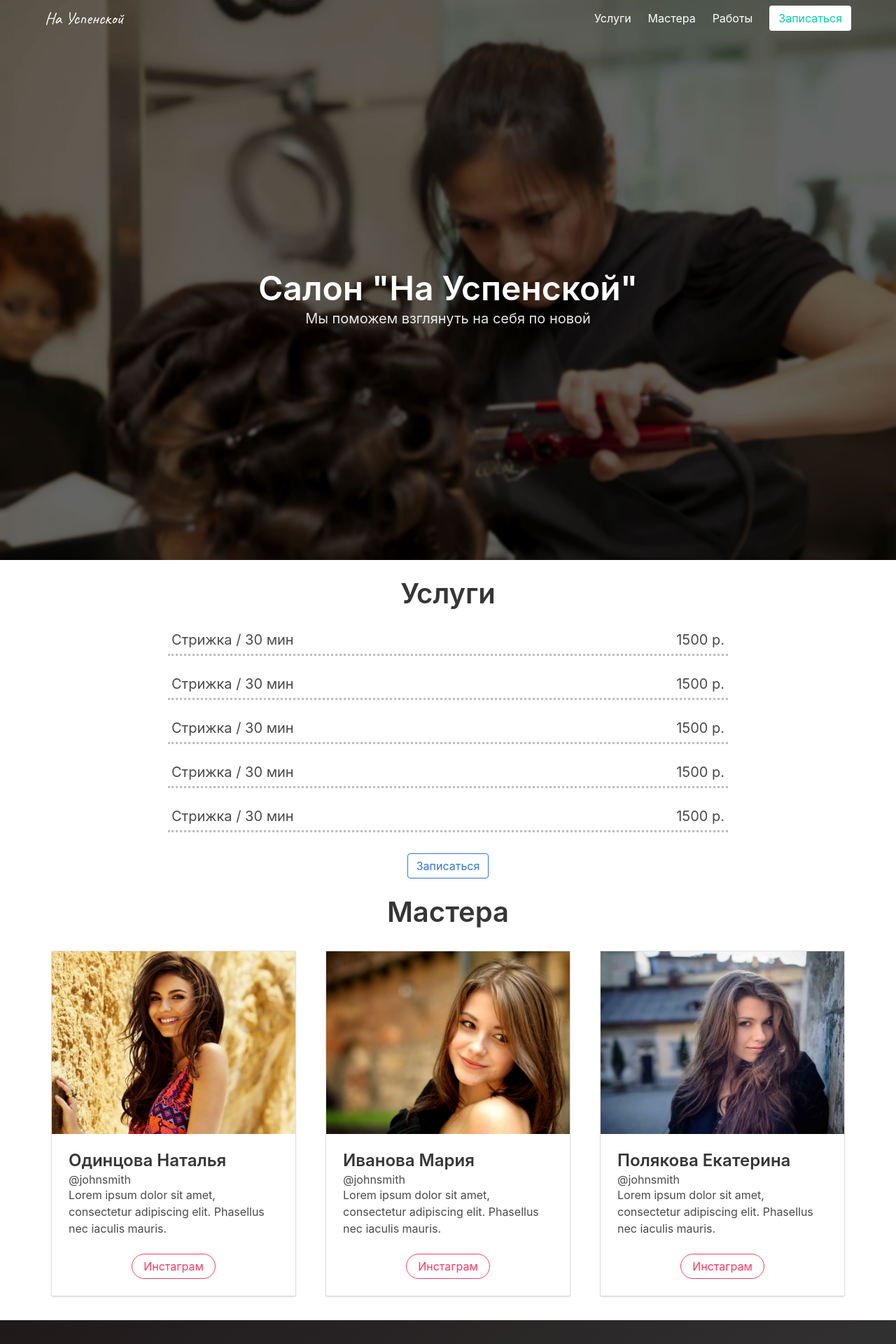
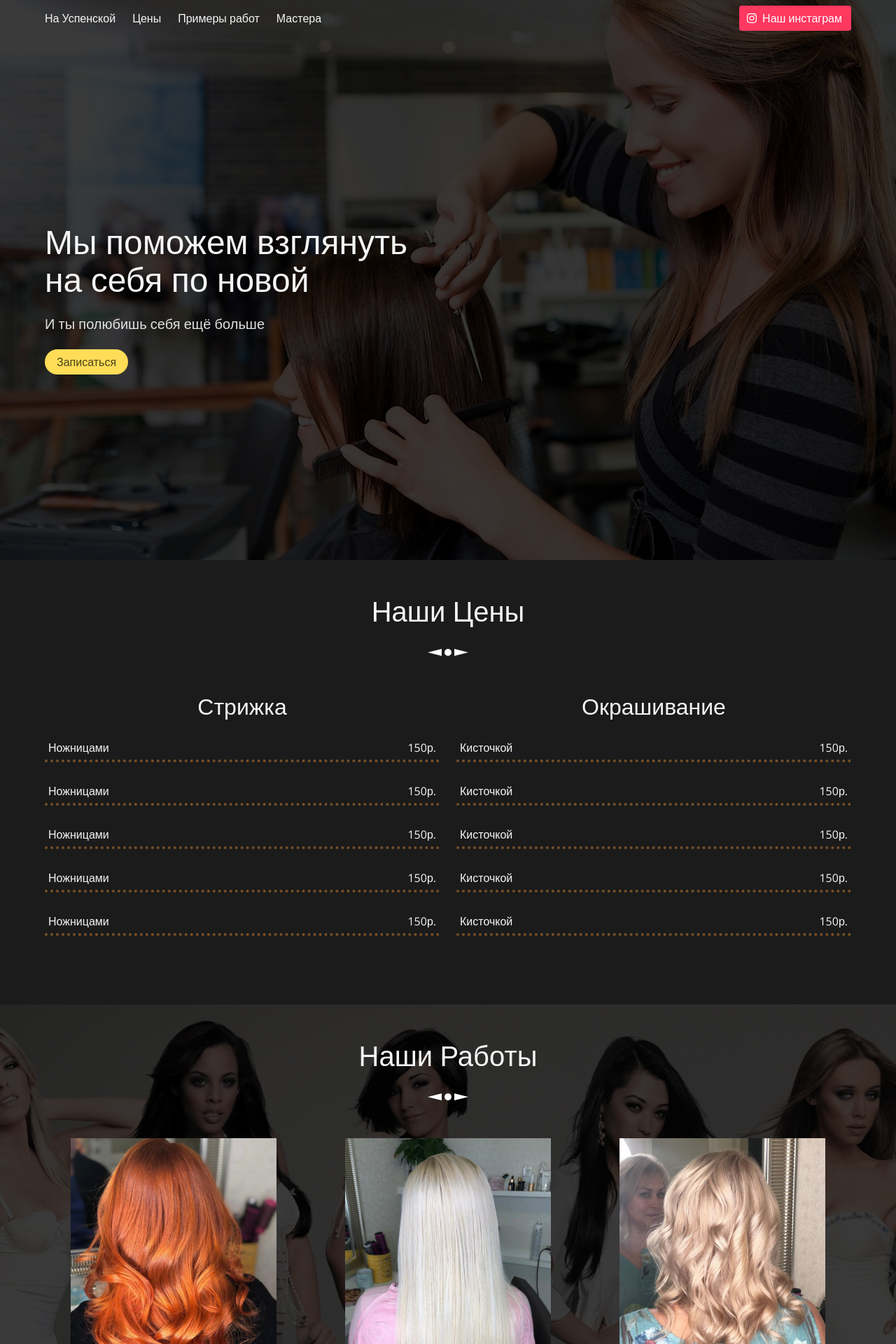
Before and after one commit to PanovYuri/site-of-salon, a Flask app: page / in a window 1280 px wide. Shown: the top 1920 px of the page at 70% size. Run offline with Flask 2, Linux system fonts and the light colour scheme; some libraries are stand-ins or nearby versions.

Commit message:
add new site

```diff
--- /dev/null
+++ b/static/css/mycss.css
@@ -0,0 +1,103 @@
+body {
+    font-family: 'Open Sans', sans-serif;
+}
+
+.title {
+    font-weight: 400;
+}
+
+@media screen and (max-width: 1023px) {
+    .first_container {
+        text-align: center;
+    }
+
+    body {
+        font-size: 2em;
+    }
+
+    #second_photo_group {
+        display: none;
+    }
+}
+
+@media screen and (min-width: 1024px) {
+    #dropdown a {
+        color: #4a4a4a;
+    }
+
+    #dropdown a:hover {
+        color: #f5f5f5;
+    }
+}
+
+.navbar-menu {
+    transition: .2s linear;
+}
+
+#burger_btn>span {
+    background: white;
+    height: 2px;
+}
+
+.header_block {
+    background-image: url(../img/beautysalon2.jpg);
+    background-position: center;
+    background-size: cover;
+}
+
+.title_block {
+    margin-top: 50px;
+}
+
+.hero:nth-child(2n) {
+    background: #1b1b1b;
+}
+
+.sub_decor {
+    width: 10px;
+    height: 10px;
+    border-radius: 50%;
+    background: white;
+    display: inline-block;
+}
+
+.sub_decor::before {
+    width: 100px;
+    height: 1px;
+    background: white;
+}
+
+.l_sub_decor {
+    display: inline-block;
+    border: 5px solid transparent;
+    border-right: 20px solid white;
+}
+
+.r_sub_decor {
+    display: inline-block;
+    border: 5px solid transparent;
+    border-left: 20px solid white;
+}
+
+.price_list li {
+    padding: 5px;
+    border-bottom: 4px dotted #785028;
+}
+
+#works {
+    background: url(../img/back_works3.jpg);
+    background-position: center;
+    background-size: cover;
+}
+
+#works img {
+    width: 80%;
+}
+
+#masters img {
+    object-fit: cover;
+}
+
+#masters p {
+    color: #4a4a4a;
+}
--- a/templates/index.html
+++ b/templates/index.html
@@ -1,95 +1,207 @@
 <!DOCTYPE html>
-<html lang="en">
+<html>
 
 <head>
     <meta charset="UTF-8">
     <link rel="stylesheet" href="static/css/bulma.min.css">
-    <link rel="stylesheet" href="static/css/main.css">
-    <link href="https://fonts.googleapis.com/css?family=Caveat&display=swap" rel="stylesheet">
+    <link rel="stylesheet" href="static/css/mycss.css">
+    <link href="https://fonts.googleapis.com/css?family=Open+Sans&display=swap" rel="stylesheet">
     <title>Document</title>
 </head>
 
 <body>
-    <section class="hero is-primary is-fullheight first_block">
+    <!-- head -->
+    <section class="hero is-fullheight header_block is-dark">
+        <div class="hero-head">
+            <div class="container">
+                <nav class="navbar is-dark" role="navigation" aria-label="main navigation">
+                    <div class="navbar-brand">
+                        <a href="#" class="navbar-item">
+                            На Успенской
+                        </a>
+                        <a id="burger_btn" role="button" class="navbar-burger burger" aria-label="menu"
+                            aria-expanded="false" data-target="navbarBasicExample" onclick="showMenu()">
+                            <span aria-hidden="true"></span>
+                            <span aria-hidden="true"></span>
+                            <span aria-hidden="true"></span>
+                        </a>
+                    </div>
+                    <div id="navbarBasicExample" class="navbar-menu">
+                        <div class="navbar-start">
+                            <a class="navbar-item" href="#price">
+                                Цены
+                            </a>
 
-        <div class="hero-head">
-            <nav class="navbar">
-                <div class="container">
-                    <div class="navbar-brand">
-                        <a class="navbar-item">
-                            <span class="site_logo">На Успенской</span>
+                            <a class="navbar-item" href="#works">
+                                Примеры работ
                             </a>
-                        <span class="navbar-burger burger" data-target="navbarMenuHeroA">
-                            <span></span>
-                            <span></span>
-                            <span></span>
-                        </span>
-                    </div>
-                    <div id="navbarMenuHeroA" class="navbar-menu">
-                        <div class="navbar-end">
-                            <a class="navbar-item" href="#price">
-                                Услуги
-                            </a>
-                            <a class="navbar-item">
+
+                            <a class="navbar-item" href="#masters">
                                 Мастера
                             </a>
-                            <a class="navbar-item">
-                                Работы
+                        </div>
+
+                        <div class="navbar-end">
+                            <div class="navbar-item">
+                                <div class="buttons">
+                                    <a class="button is-danger" href="https://www.instagram.com/na_uspenskoi/"
+                                        target="_blank">
+                                        <span class="icon">
+                                            <i class="fab fa-instagram"></i>
+                                        </span>
+                                        <span>Наш инстаграм</span>
                                     </a>
-                            <span class="navbar-item">
-                                <a class="button is-primary is-inverted">
-                                    <span>Записаться</span>
-                                </a>
-                            </span>
+                                </div>
                             </div>
                         </div>
                     </div>
                 </nav>
             </div>
-
-        <!-- Главный центральный блок -->
+        </div>
         <div class="hero-body">
-            <div class="container has-text-centered">
-                <h1 class="title is-1">
-                    Салон "На Успенской"
+            <div class="container">
+                <div class="first_container">
+                    <h1 class="title is-1 is-spaced">
+                        Мы поможем взглянуть <br>на себя по новой
                     </h1>
                     <h2 class="subtitle">
-                    Мы поможем взглянуть на себя по новой
+                        И ты полюбишь себя ещё больше
                     </h2>
+                    <a class="button is-warning is-rounded">Записаться</a>
+                </div>
             </div>
         </div>
     </section>
-    <div class="container block_of_site" id="price">
-        <h2 class="title is-2 title_of_block">Услуги</h2>
-        <ul class="price">
-            <li>
-                <span>Стрижка / 30 мин</span>
-                <span>1500 р.</span>
+
+    <!-- price -->
+    <section class="hero is-dark  is-midle" id="price">
+        <div class="hero-head has-text-centered">
+            <h2 class="title is-2 title_block">Наши Цены</h2>
+            <span class="l_sub_decor"></span>
+            <span class="sub_decor"></span>
+            <span class="r_sub_decor"></span>
+        </div>
+        <div class="hero-body" style="margin-bottom: 50px;">
+            <div class="container has-text-centered">
+                <div class="columns is-desktop">
+                    <div class="column">
+                        <h3 class="title is-3">Стрижка</h3>
+                        <ul class="price_list">
+                            <li class="level">
+                                <span class="level-left">Ножницами</span>
+                                <span class="level-right">150р.</span>
                             </li>
-            <li>
-                <span>Стрижка / 30 мин</span>
-                <span>1500 р.</span>
+                            <li class="level">
+                                <span class="level-left">Ножницами</span>
+                                <span class="level-right">150р.</span>
                             </li>
-            <li>
-                <span>Стрижка / 30 мин</span>
-                <span>1500 р.</span>
+                            <li class="level">
+                                <span class="level-left">Ножницами</span>
+                                <span class="level-right">150р.</span>
                             </li>
-            <li>
-                <span>Стрижка / 30 мин</span>
-                <span>1500 р.</span>
+                            <li class="level">
+                                <span class="level-left">Ножницами</span>
+                                <span class="level-right">150р.</span>
                             </li>
-            <li>
-                <span>Стрижка / 30 мин</span>
-                <span>1500 р.</span>
+                            <li class="level">
+                                <span class="level-left">Ножницами</span>
+                                <span class="level-right">150р.</span>
                             </li>
                         </ul>
-        <div class="btn_block">
-            <a class="button is-link is-outlined">Записаться</a>
+                    </div>
+                    <div class="column">
+                        <h3 class="title is-3">Окрашивание</h3>
+                        <ul class="price_list">
+                            <li class="level">
+                                <span class="level-left">Кисточкой</span>
+                                <span class="level-right">150р.</span>
+                            </li>
+                            <li class="level">
+                                <span class="level-left">Кисточкой</span>
+                                <span class="level-right">150р.</span>
+                            </li>
+                            <li class="level">
+                                <span class="level-left">Кисточкой</span>
+                                <span class="level-right">150р.</span>
+                            </li>
+                            <li class="level">
+                                <span class="level-left">Кисточкой</span>
+                                <span class="level-right">150р.</span>
+                            </li>
+                            <li class="level">
+                                <span class="level-left">Кисточкой</span>
+                                <span class="level-right">150р.</span>
+                            </li>
+                        </ul>
                     </div>
                 </div>
-    <div class="container block_of_site" id="masters">
-        <h2 class="title is-2 title_of_block">Мастера</h2>
-        <div class="columns">
+            </div>
+        </div>
+    </section>
+
+    <!-- Works -->
+    <section class="hero is-dark is-fullheight" id="works">
+        <div class="hero-head has-text-centered">
+            <h2 class="title is-2 title_block">Наши Работы</h2>
+            <span class="l_sub_decor"></span>
+            <span class="sub_decor"></span>
+            <span class="r_sub_decor"></span>
+        </div>
+        <div class="hero-body has-text-centered">
+            <div class="container">
+                <div class="columns is-desktop">
+                    <div class="column"><img src="static/img/item_works.jpg" alt=""></div>
+                    <div class="column"><img src="static/img/item_works2.jpg" alt=""></div>
+                    <div class="column"><img src="static/img/item_works3.jpg" alt=""></div>
+                </div>
+                <div class="columns is-desktop" id="second_photo_group">
+                    <div class="column"><img src="static/img/item_works4.jpg" alt=""></div>
+                    <div class="column"><img src="static/img/item_works5.jpg" alt=""></div>
+                    <div class="column"><img src="static/img/item_works6.jpg" alt=""></div>
+                </div>
+            </div>
+        </div>
+        <div class="hero-footer" style="margin-bottom: 50px;">
+            <nav class="level is-mobile">
+                <div class="level-item has-text-centered">
+                    <div>
+                        <p class="heading">Tweets</p>
+                        <p class="title">3,456</p>
+                    </div>
+                </div>
+                <div class="level-item has-text-centered">
+                    <div>
+                        <p class="heading">Following</p>
+                        <p class="title">123</p>
+                    </div>
+                </div>
+                <div class="level-item has-text-centered">
+                    <div>
+                        <p class="heading">Followers</p>
+                        <p class="title">456K</p>
+                    </div>
+                </div>
+                <div class="level-item has-text-centered">
+                    <div>
+                        <p class="heading">Likes</p>
+                        <p class="title">789</p>
+                    </div>
+                </div>
+            </nav>
+        </div>
+    </section>
+
+    <!-- masters -->
+    <section class="hero is-dark is-midle" id="masters">
+        <div class="hero-head has-text-centered">
+            <h2 class="title is-2 title_block">Наши Мастера</h2>
+            <span class="l_sub_decor"></span>
+            <span class="sub_decor"></span>
+            <span class="r_sub_decor"></span>
+        </div>
+        <div class="hero-body">
+            <div class="container">
+                <div class="columns is-desktop">
                     <div class="column">
                         <div class="card">
                             <div class="card-image">
@@ -158,36 +270,28 @@
                     </div>
                 </div>
             </div>
-    <section class="hero is-fullheight  is-dark is-bold block_of_site">
-
-        <div class="hero-head">
-            <h2 class="title is-2 title_of_block" style="margin-top: 30px;">Контакты</h2>
-        </div>
-        <div class="hero-body">
-            <div class="container">
-                <div class="columns">
-                    <div class="column">
-                        <div class="info_comp">
-
-                        </div>
-                    </div>
-                    <div class="column is-two-thirds">
-                            <script type="text/javascript" charset="utf-8" async src="https://api-maps.yandex.ru/services/constructor/1.0/js/?um=constructor%3A994a2aebacb89feacbaf4fce64f2d96d6d362a1b687f4ee68c9d603f5062bc3b&amp;width=100%25&amp;height=500&amp;lang=ru_RU&amp;scroll=true"></script>
-                    </div>
-                </div>
-            </div>
         </div>
     </section>
-    <footer class="footer">
-        <div class="content has-text-centered">
-            <p>
-                <strong>Bulma</strong> by <a href="https://jgthms.com">Jeremy Thomas</a>. The source code is licensed
-                <a href="http://opensource.org/licenses/mit-license.php">MIT</a>. The website content
-                is licensed <a href="http://creativecommons.org/licenses/by-nc-sa/4.0/">CC BY NC SA 4.0</a>.
-            </p>
-        </div>
-    </footer>
+    <script>
+        const burger_btn = document.getElementById('burger_btn');
+        const mobile_menu = document.getElementById('navbarBasicExample');
 
+        function showMenu() {
+            const list_burger = burger_btn.classList;
+            const list_mobile = mobile_menu.classList;
+
+            // if (list_burger.contains('is-active')) {
+            //     list_burger.remove('is-active');
+            //     list_mobile.remove('is-active');
+            // } else {
+            //     list_burger.add('is-active');
+            //     list_mobile.add('is-active');
+            // }
+            list_burger.toggle('is-active');
+            list_mobile.toggle('is-active');
+        }
+    </script>
+    <script defer src="https://use.fontawesome.com/releases/v5.3.1/js/all.js"></script>
 </body>
 
 </html>
```
Also changed, not shown: static/img/back_works3.jpg (added), static/img/beautysalon2.jpg (added), static/img/item_works.jpg (added), static/img/item_works2.jpg (added), static/img/item_works3.jpg (added), static/img/item_works4.jpg (added), static/img/item_works5.jpg (added), static/img/item_works6.jpg (added). Lines whose indentation alone changed are shown as unchanged.
